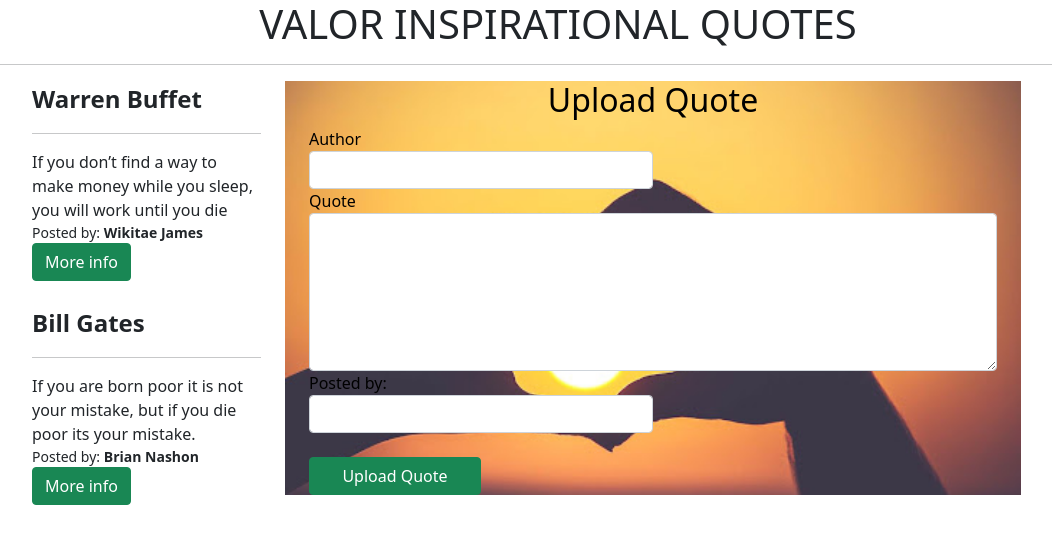
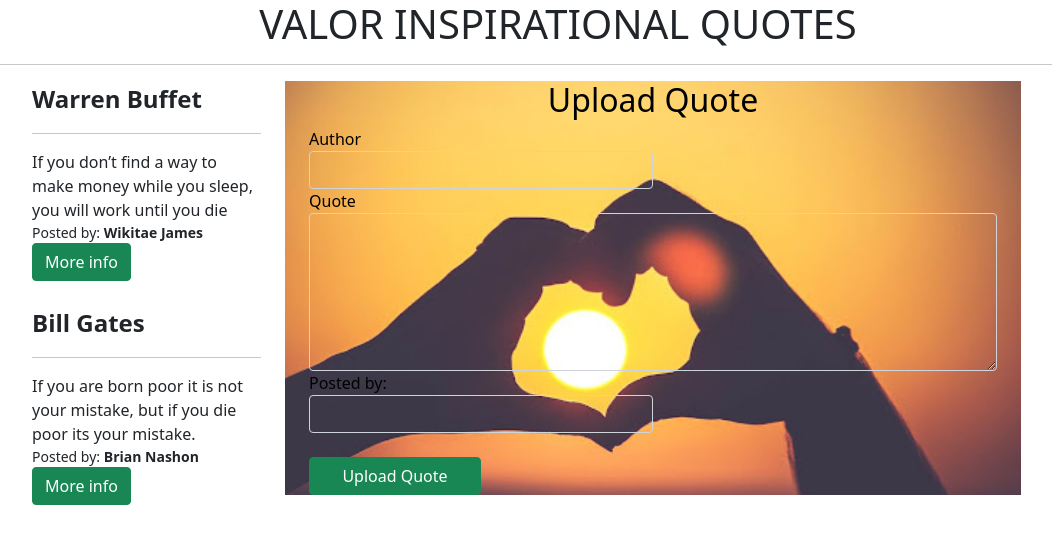
Before and after one commit to Valentino-Junior/Quote-App, an Angular app: page / in a window 1280 px wide. Shown: the top 544 px of the page, without its empty margins (82-1134 px from the left). Built offline with nearby package versions, Linux system fonts and the light colour scheme.

Commit message:
Added transparent color  effect on input form

```diff
--- a/src/app/quote-form/quote-form.component.html
+++ b/src/app/quote-form/quote-form.component.html
@@ -5,7 +5,7 @@
         <div class="form-group">
             <label for="author">Author</label>
             <input type="text" class="form-control w-50" name="author" [(ngModel)]="newquoteClass.author"
-                #author='ngModel' required>
+                #author='ngModel' required style="background-color: transparent;">
             <div [hidden]="author.valid || author.pristine" class="alert alert-danger">
                 <p>Author name is required</p>
             </div>
@@ -13,7 +13,7 @@
         <div class="form-group">
             <label for="quote">Quote</label>
             <textarea class="form-control" rows="6" cols="80" name="quote" [(ngModel)]="newquoteClass.quote"
-                #quote="ngModel" required></textarea>
+                #quote="ngModel" required style="background-color: transparent;"></textarea>
             <div [hidden]="quote.valid || quote.pristine" class="alert alert-danger">
                 <p> Quote is required</p>
             </div>
@@ -21,7 +21,7 @@
         <div class=" form-group">
             <label for="posted">Posted by:</label>
             <input type="text" class="form-control w-50" name="posted" [(ngModel)]="newquoteClass.postedBy"
-                #postedBy="ngModel" required>
+                #postedBy="ngModel" required style="background-color: transparent;">
             <div [hidden]="postedBy.valid || postedBy.pristine" class="alert alert-danger">
                 <p>Name of the person posting the quote is required</p>
             </div>
```
